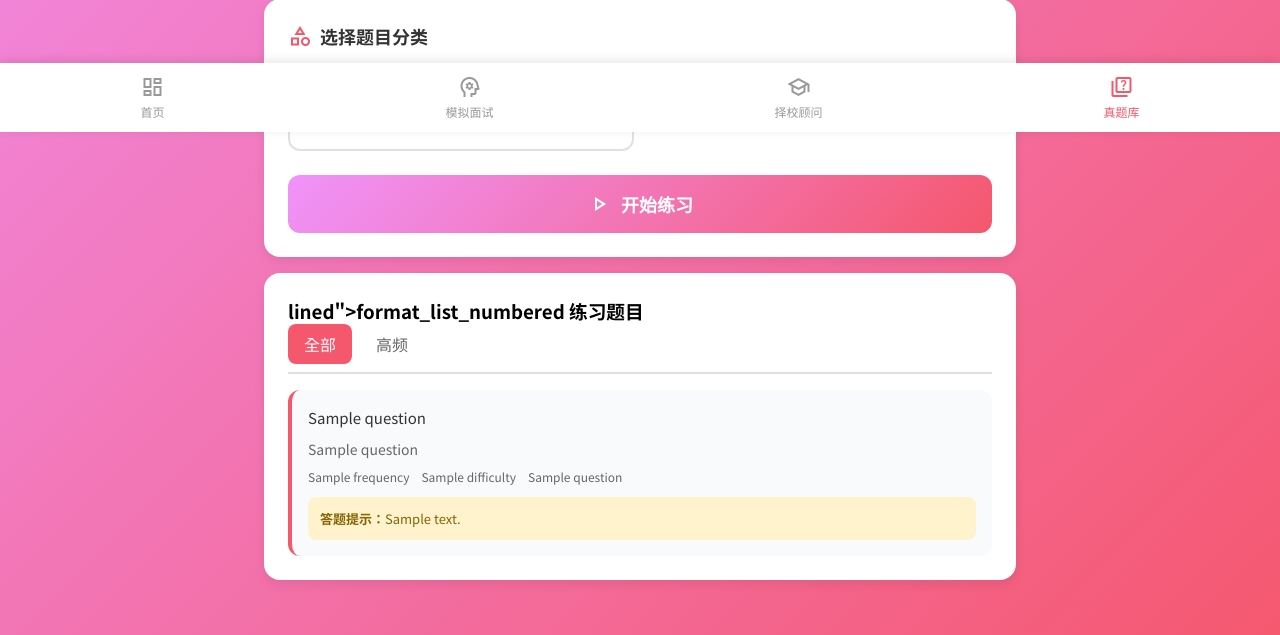
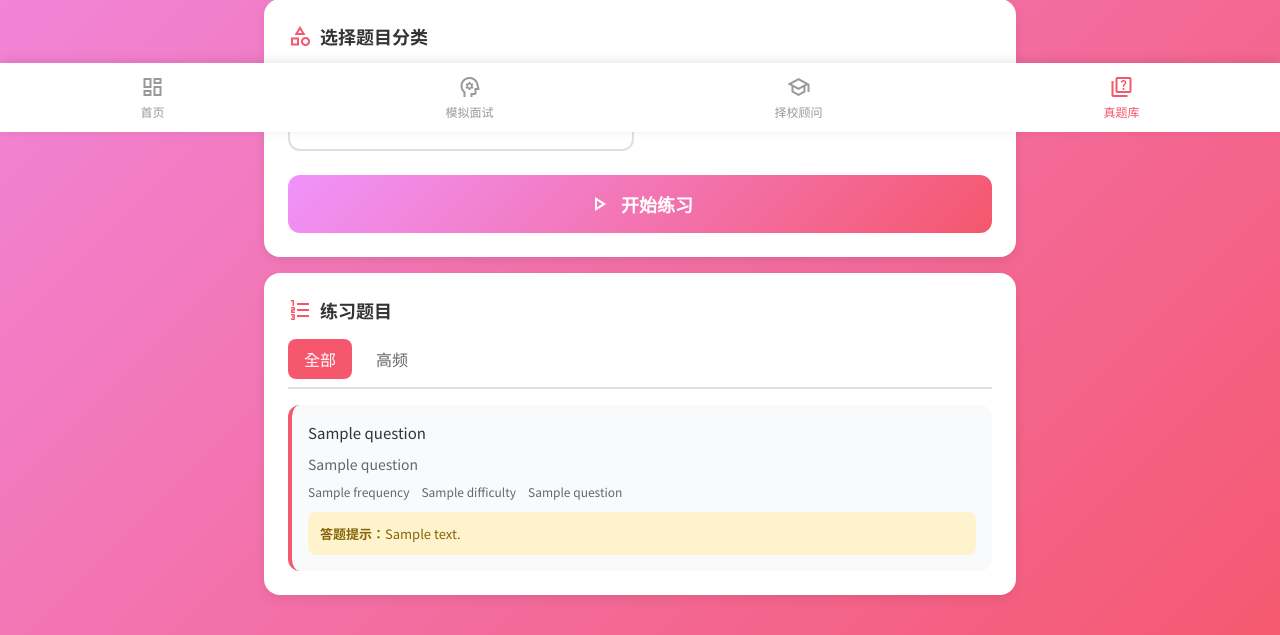
Before and after one commit to cntk50951-eng/app, a Flask app: template templates/question-bank.html in a window 1280 px wide. Shown: the part 668-1303 px from the top of the page. Run offline with Flask 3, Linux system fonts and the light colour scheme; the visitor is signed in with stand-in values (Sample User, id 1); the template is opened without the code that fills it: most values are stand-ins (such as "Sample title", 1, 10 or a date in 2020).

Commit message:
fix: Fix HTML syntax error in question-bank template

```diff
--- a/templates/question-bank.html
+++ b/templates/question-bank.html
@@ -399,8 +399,8 @@
 
         {% if questions %}
         <div class="section">
-            <h3 class=" <span class="material-symbols-outsection-title">
-               lined">format_list_numbered</span>
+            <h3 class="section-title">
+                <span class="material-symbols-outlined">format_list_numbered</span>
                 练习题目
             </h3>
             <div class="tabs">
```
